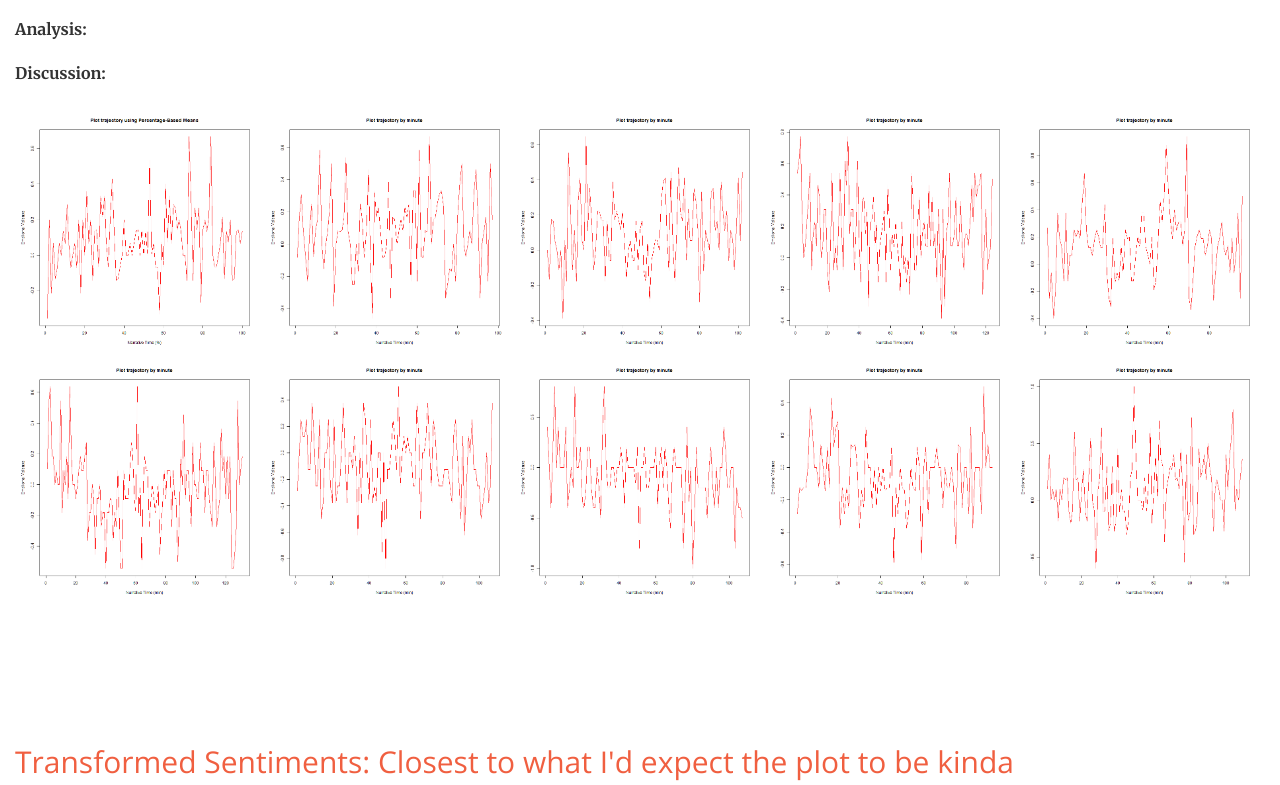
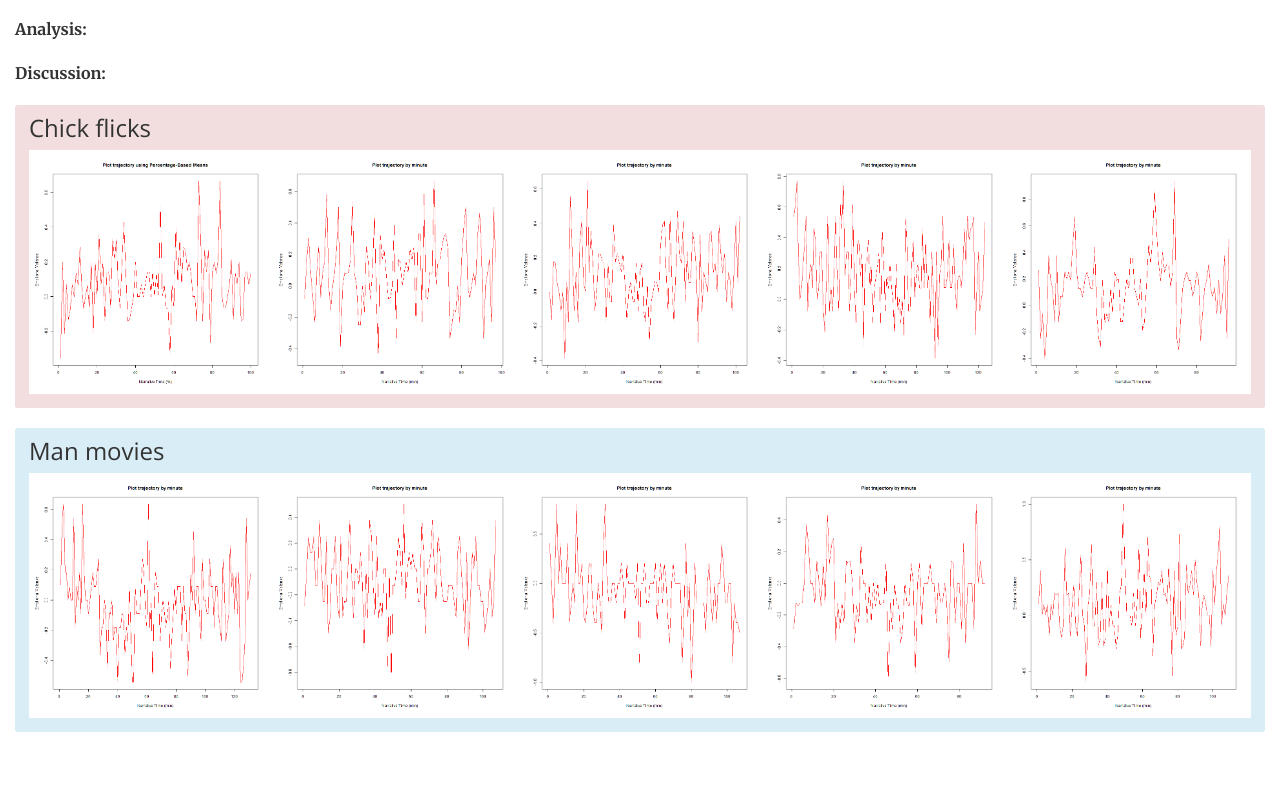
Before and after one commit to DataStrategist/Movie-sentiment-analyzer, a plain HTML site: page web/index.html in a window 1280 px wide. Shown: the part 4470-5255 px from the top of the page. Drawn offline with nearby package versions, Linux system fonts and the light colour scheme.

Commit message:
Implemented Padding to Chart LINES

```diff
--- a/web/index.html
+++ b/web/index.html
@@ -382,42 +382,54 @@
             <p>  <b>Background/Methods:</b>Used the syuzhet::get_percentage_values() to figure out what's the average sentiment of each minute of movie, by specifying the movie length as the number of bins. </p>
             <p><b>Analysis:</b></p>
             <p><b>Discussion:</b></p>
-            <table class="table table-responsive table-condensed">
+            <div class="flick-panel">
+                <div class="flick-panel-heading"><h3 style="margin:  0px !important;">Chick flicks</h3></div>
+                <table class="table table-responsive table-condensed border-no">
                     <tr>
-                    <td class="img_container2 border-no">
+                        <td class="img_container1 border-no">
                             <a data-lightbox="Breakfast at Tiffanys-perc.png" href="./Output/Breakfast at Tiffanys-perc.png" data-title="./Output/Breakfast at Tiffanys-perc.png"/><img src="./Output/Breakfast at Tiffanys-perc.png" class="img-responsive"/></a>
                         </td>
-                    <td class="img_container2 border-no">
+                        <td class="img_container1 border-no">
                             <a data-lightbox="Bridget Jones-perc.png" href="./Output/Bridget Jones-perc.png" data-title="Bridget Jones-perc.png"><img src="./Output/Bridget Jones-perc.png" class="img-responsive"/></a>
                         </td>
-                    <td class="img_container2 border-no">
+                        <td class="img_container1 border-no">
                             <a data-lightbox="casablanca-perc.png" href="./Output/casablanca-perc.png" data-title="casablanca-perc.png"><img src="./Output/casablanca-perc.png" class="img-responsive"/></a>
                         </td>
-                    <td class="img_container2 border-no">
+                        <td class="img_container1 border-no">
                             <a data-lightbox="Notting Hill-perc.png" href="./Output/Notting Hill-perc.png" data-title="Notting Hill-perc.png"><img src="./Output/Notting Hill-perc.png" class="img-responsive"/></a>
                         </td>
-                    <td class="img_container2 border-no">
+                        <td class="img_container1 border-no">
                             <a data-lightbox="When Harry met sally-perc.png" href="./Output/When Harry met sally-perc.png" data-title="When Harry met sally-perc.png"><img src="./Output/When Harry met sally-perc.png" class="img-responsive"/></a>
                         </td>
                     </tr>
+                </table>
+            </div>
+            <br>
+            <div class="man-panel">
+                <div class="man-panel-heading"><h3 style="margin:  0px !important;">Man movies</h3></div>
+                <table class="table table-responsive table-condensed border-no">
                     <tr>
-                    <td class="img_container2 border-no">
+                        <td class="img_container1 border-no">
                             <a data-lightbox="Die Hard-perc.png" href="./Output/Die Hard-perc.png" data-title="Die Hard-perc.png"><img src="./Output/Die Hard-perc.png" class="img-responsive"/></a>
                         </td>
-                    <td class="img_container2 border-no">
+                        <td class="img_container1 border-no">
                             <a data-lightbox="Machete-perc.png" href="./Output/Machete-perc.png" data-title="Machete-perc.png"><img src="./Output/Machete-perc.png" class="img-responsive"/></a>
                         </td>
-                    <td class="img_container2 border-no">
+                        <td class="img_container1 border-no">
                             <a data-lightbox="Predator-perc.png" href="./Output/Predator-perc.png" data-title="Predator-perc.png"><img src="./Output/Predator-perc.png" class="img-responsive"/></a>
                         </td>
-                    <td class="img_container2 border-no">
+                        <td class="img_container1 border-no">
                             <a data-lightbox="Rambo-perc.png" href="./Output/Rambo-perc.png" data-title="Rambo-perc.png"><img src="./Output/Rambo-perc.png" class="img-responsive"/></a>
                         </td>
-                    <td class="img_container2 border-no">
+                        <td class="img_container1 border-no">
                             <a data-lightbox="The last dragon-perc.png" href="./Output/The last dragon-perc.png" data-title="The last dragon-perc.png"><img src="./Output/The last dragon-perc.png" class="img-responsive"/></a>
                         </td>
                     </tr>
                 </table>
+            </div>
+
+
+
         </aside>
 
         <aside>
```
Lines whose indentation alone changed are shown as unchanged.
